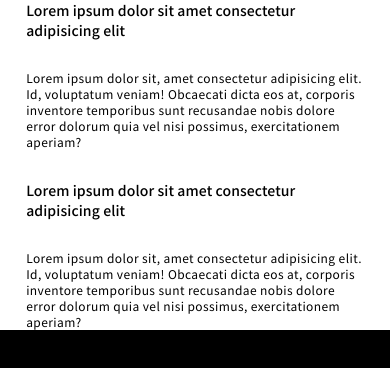
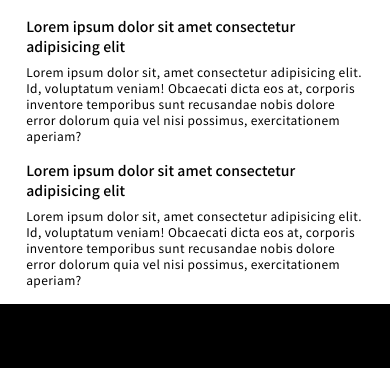
Before and after one commit to spctrm404/smucd22webTemplate, a website: page index.html in a window 390 px wide. Drawn offline with Linux system fonts and the light colour scheme.

Commit message:
add padding-block to grid

```diff
--- a/style/style.scss
+++ b/style/style.scss
@@ -20,11 +20,12 @@
 }
 
 .grid {
+  $gapUnit: 24px;
   display: grid;
   grid-template-columns: repeat(12, 1fr);
-  row-gap: 30px;
-  column-gap: 24px;
-  min-height: 60px;
+  row-gap: $gapUnit;
+  column-gap: $gapUnit;
+  padding-block: $gapUnit; // need to check
   // background-color: rgba($color: #ff0000, $alpha: 0.1); //debug
   &--padding {
     padding-inline: 6.71428571428571%;
@@ -32,7 +33,7 @@
   &__item {
     display: flex;
     flex-flow: column nowrap;
-    row-gap: 30px;
+    row-gap: $gapUnit * 0.5;
     align-items: flex-start;
     justify-content: center;
     width: 100%;
@@ -99,8 +100,14 @@ h1 {
 }
 
 @media (max-width: 991px) {
+  $gapUnit: 20px;
   .grid {
-    column-gap: 20px;
+    row-gap: $gapUnit;
+    column-gap: $gapUnit;
+    padding-block: $gapUnit;
+    &__item {
+      row-gap: $gapUnit * 0.5;
+    }
   }
   :root {
     font-size: 14px;
@@ -141,9 +148,13 @@ h1 {
 }
 
 @media (max-width: 767px) {
+  $gapUnit: 16px;
   .grid {
-    column-gap: 16px;
+    row-gap: $gapUnit;
+    column-gap: $gapUnit;
+    padding-block: $gapUnit;
     &__item {
+      row-gap: $gapUnit * 0.5;
       &:first-child:nth-last-child(1) {
         grid-column: auto / span 12;
       }
```
Also changed, not shown: style/style.css.
